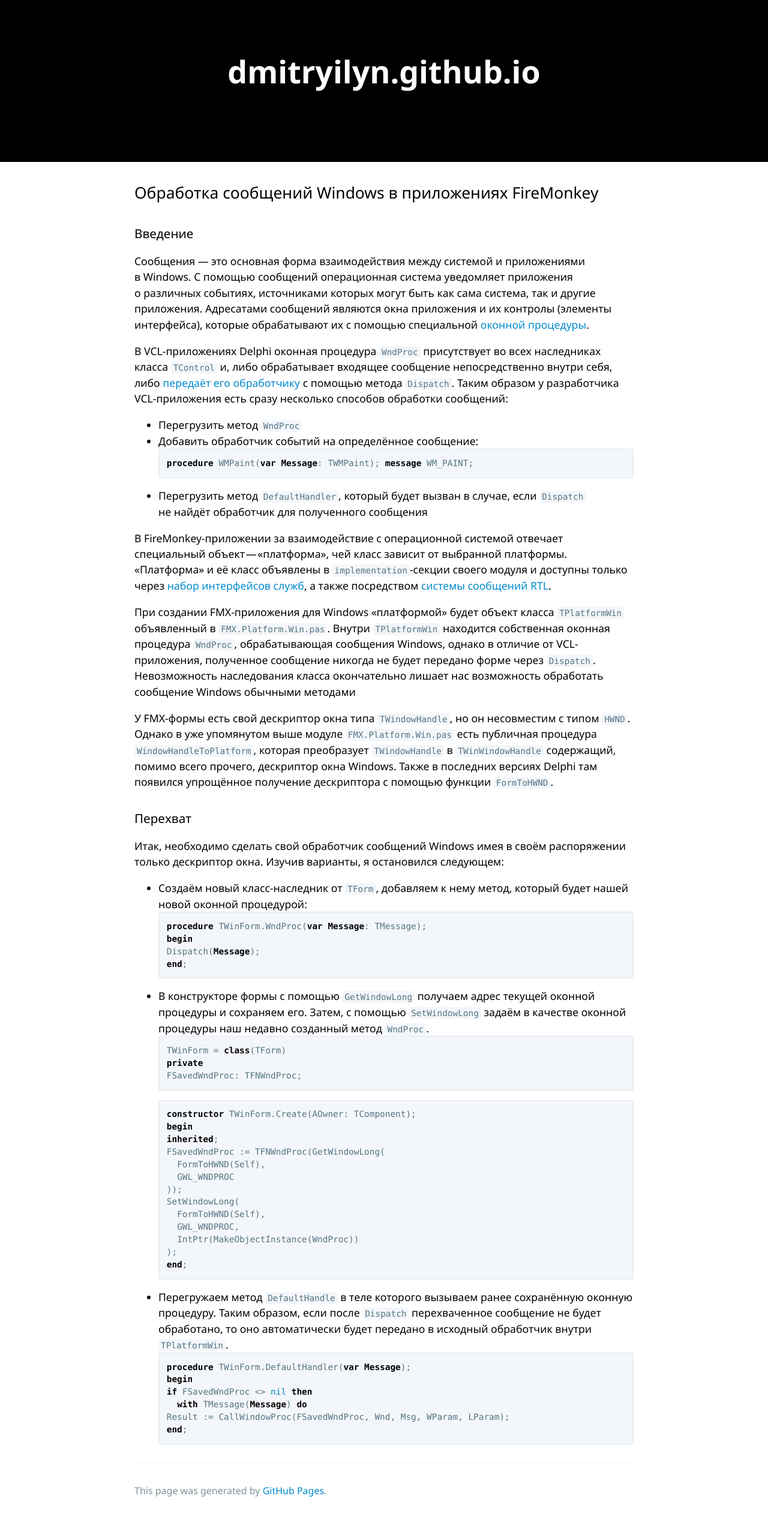
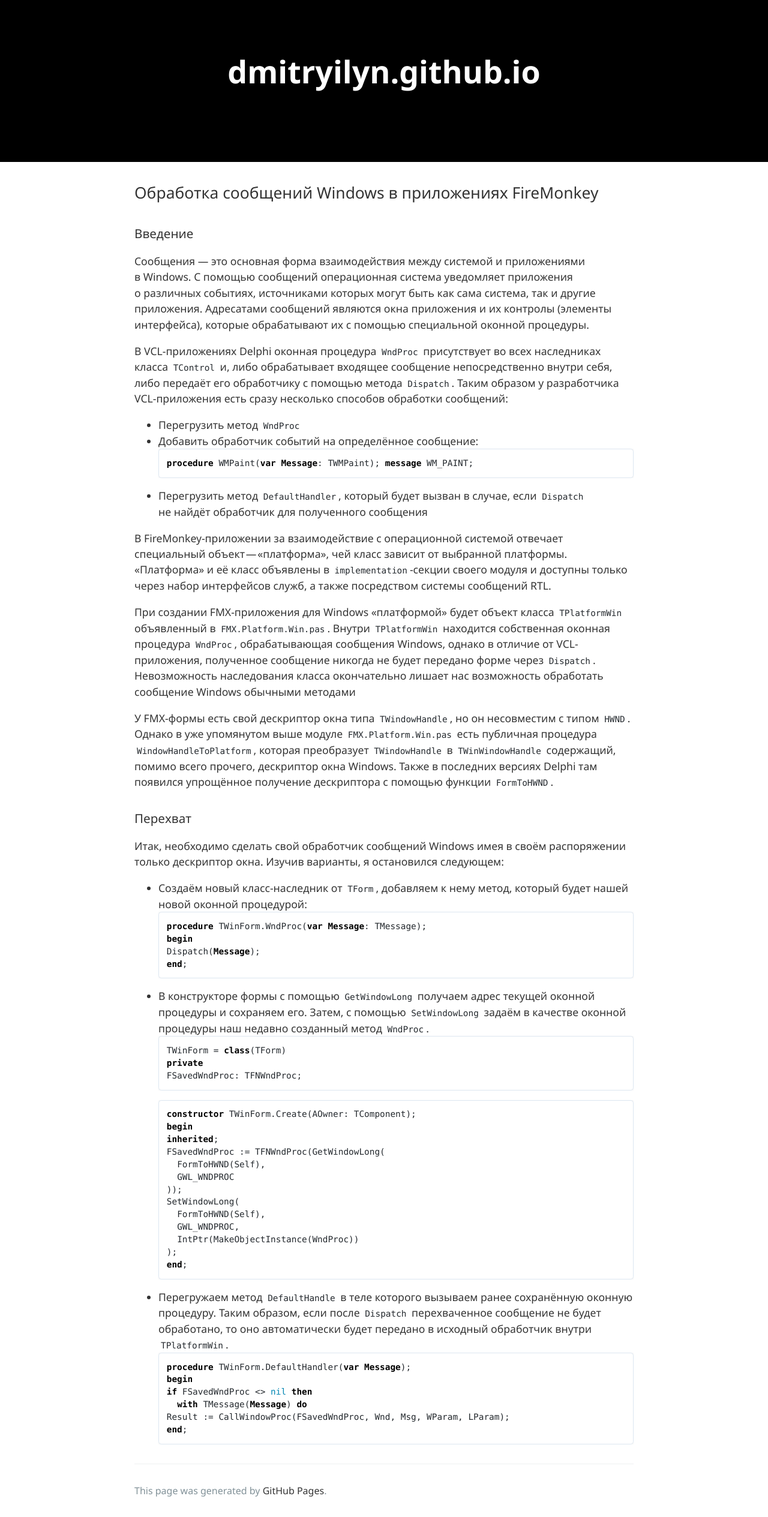
Before and after one commit to dmitryilyn/dmitryilyn.github.io, a Jekyll site: the page built from index.md, in a window 1280 px wide. Shown: the whole page at 60% size. Built offline with Jekyll 4.4.1, drawn with Linux system fonts in a browser that asks for light colours; our own code applies the rules of GitHub Pages for plain Markdown files; the repository's description, which GitHub fills in, is left out.

Commit message:
test 9.6

```diff
--- a/_sass/variables.scss
+++ b/_sass/variables.scss
@@ -8,14 +8,14 @@ $header-bg-color: #000000 !default;
 $header-bg-color-secondary: #000000 !default;
 
 // Text
-$section-headings-color: #000000 !default;
-$body-text-color: #000000 !default;
-$body-link-color: #008ace !default;
+$section-headings-color: RGBA(0, 0, 0, .8) !default;
+$body-text-color: RGBA(0, 0, 0, .8) !default;
+$body-link-color: RGBA(0, 0, 0, .8) !default;
 $blockquote-text-color: #819198 !default;
 
 // Code
-$code-bg-color: #f3f6fa !default;
-$code-text-color: #567482 !default;
+$code-bg-color: #FFFFFF !default;
+$code-text-color: #24292e !default;
 
 // Borders
 $border-color: #dce6f0 !default;
```
